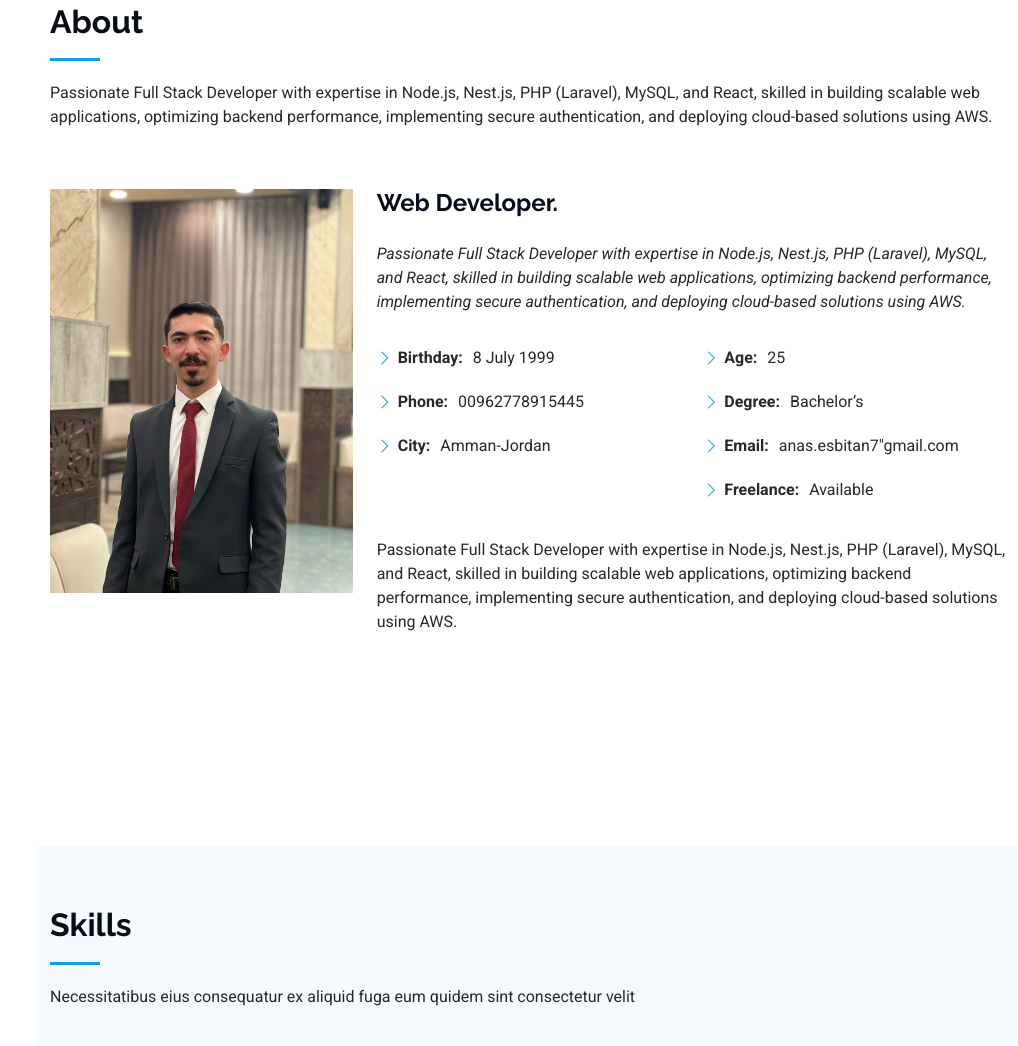
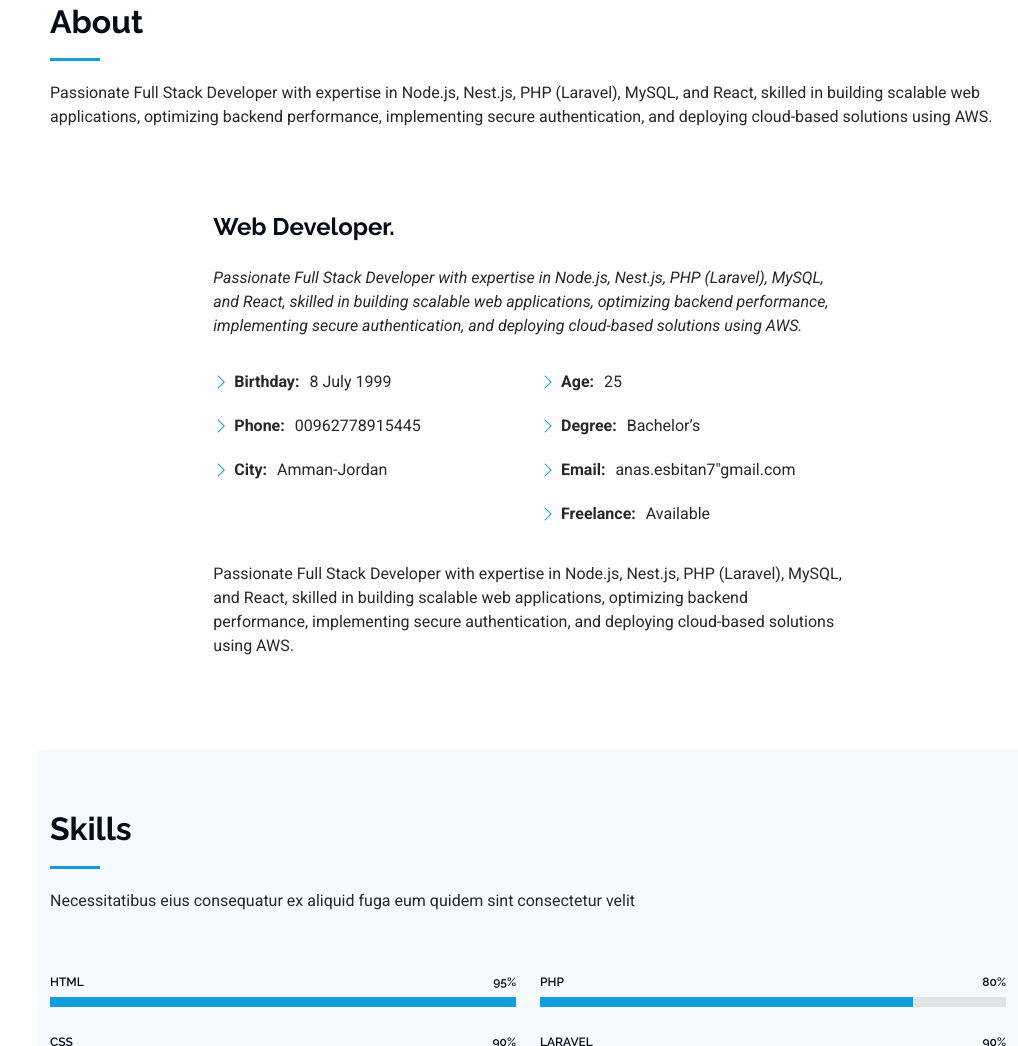
Before and after one commit to Anas-Esbitan/Anas-portfolio, a plain HTML site: page index.html in a window 1280 px wide. Shown: the part 857-1903 px from the top of the page, without its empty margins (262-1280 px from the left). Drawn offline with Linux system fonts and the light colour scheme.

Commit message:
edit style

```diff
--- a/index.html
+++ b/index.html
@@ -80,7 +80,7 @@
 
       <div class="container" data-aos="fade-up" data-aos-delay="100">
         <h2>Anas Esbitan</h2>
-        <p>I'm <span class="typed" data-typed-items="Designer, Developer, Freelancer, Photographer">Designer</span><span class="typed-cursor typed-cursor--blink" aria-hidden="true"></span><span class="typed-cursor typed-cursor--blink" aria-hidden="true"></span></p>
+        <p>I'm <span class="typed" data-typed-items="Developer, Developer, Freelancer, Photographer">Developer</span><span class="typed-cursor typed-cursor--blink" aria-hidden="true"></span><span class="typed-cursor typed-cursor--blink" aria-hidden="true"></span></p>
       </div>
 
     </section><!-- /Hero Section -->
@@ -99,8 +99,8 @@
       <div class="container" data-aos="fade-up" data-aos-delay="100">
 
         <div class="row gy-4 justify-content-center">
-          <div class="col-lg-4">
-            <img src="assets/img/WhatsApp Image 2025-04-18 at 7.29.28 PM.jpeg" class="img-fluid" alt="">
+          <div class="col-lg-10">
+            <!-- <img src="assets/img/WhatsApp Image 2025-04-18 at 7.29.28 PM.jpeg" class="img-fluid" alt=""> -->
           </div>
           <div class="col-lg-8 content">
             <h2> Web Developer.</h2>
@@ -138,16 +138,7 @@
 
     </section><!-- /About Section -->
 
-    <!-- Stats Section -->
-    <section id="stats" class="stats section">
 
-      <div class="container" data-aos="fade-up" data-aos-delay="100">
-
-
-
-      </div>
-
-    </section><!-- /Stats Section -->
 
     <!-- Skills Section -->
     <section id="skills" class="skills section light-background">
```
